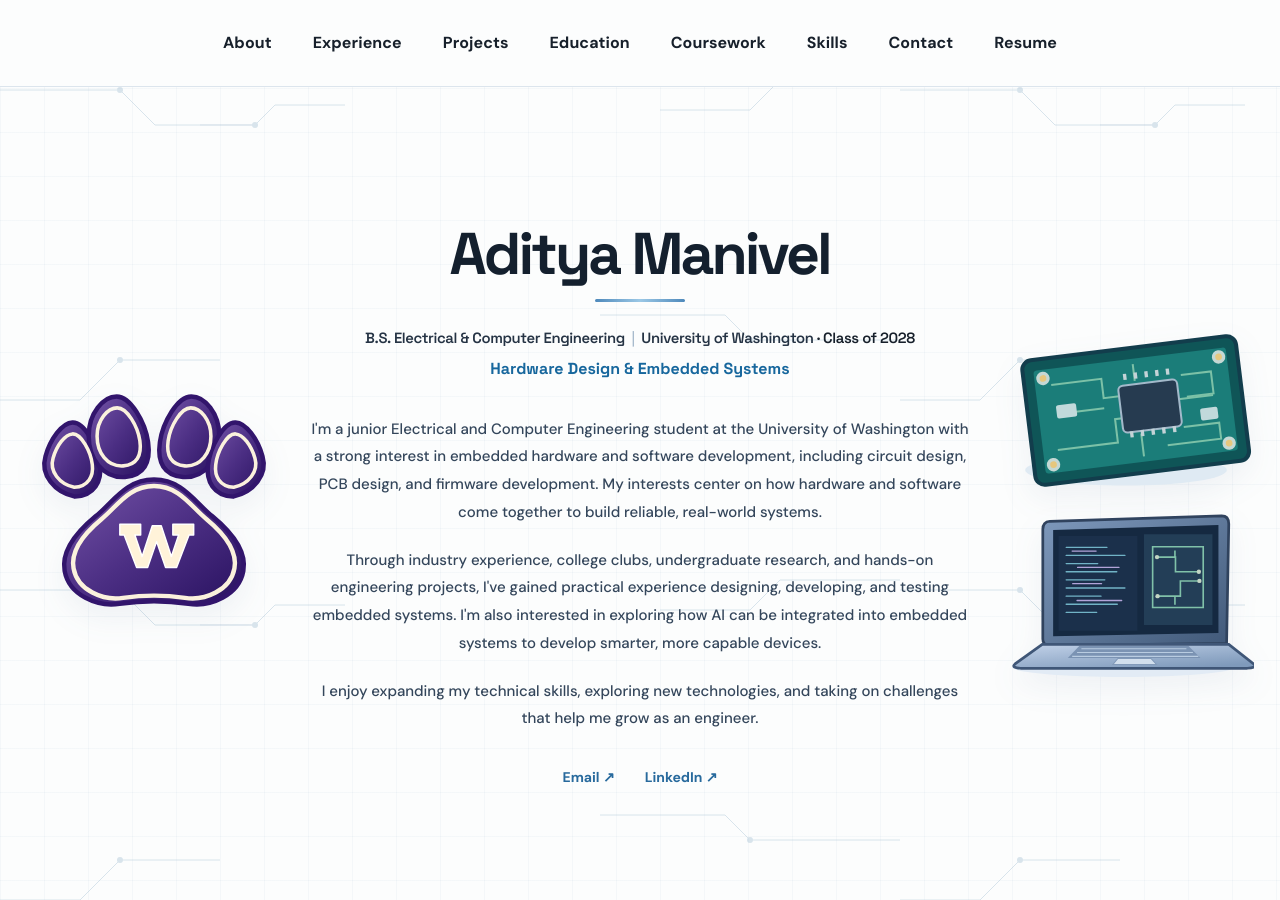
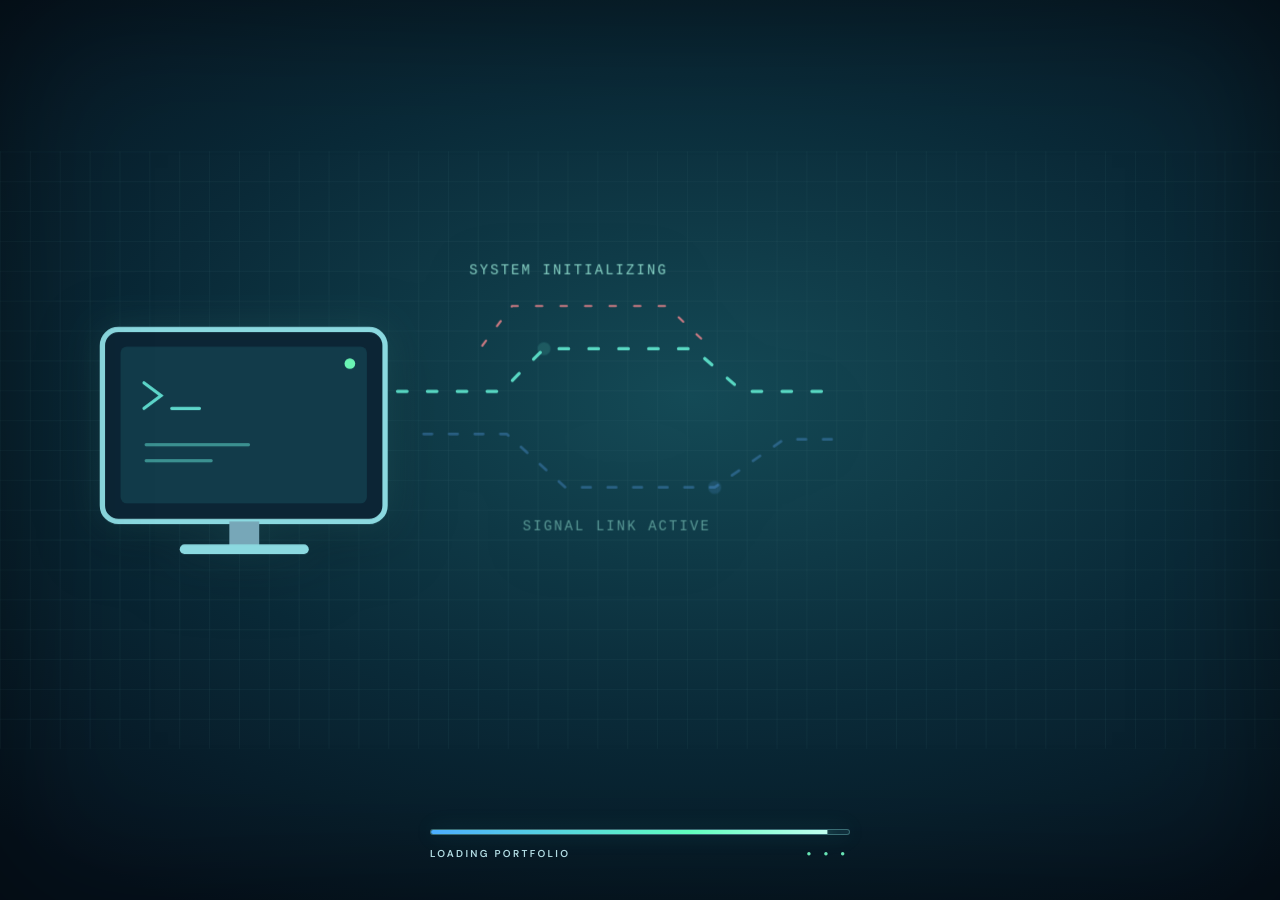
Before and after one commit to AdityaManivel/AdityaManivel.github.io, a Jekyll site: the page index.html, which Jekyll copies as it is, in a window 1280 px wide and 900 px high. Built offline with Jekyll 4.4.1, drawn with Linux system fonts in a browser that asks for light colours.

Commit message:
Fix intro JavaScript syntax so rover drive-off plays on refresh

```diff
--- a/index.html
+++ b/index.html
@@ -10,7 +10,7 @@
   <link rel="preconnect" href="https://fonts.googleapis.com">
   <link rel="preconnect" href="https://fonts.gstatic.com" crossorigin>
   <link href="https://fonts.googleapis.com/css2?family=DM+Sans:wght@400;500;600;700&family=Space+Grotesk:wght@400;500;600;700&display=swap" rel="stylesheet">
-  <link rel="stylesheet" href="styles.css?v=cinematic-polish-20261029" />
+  <link rel="stylesheet" href="styles.css?v=boot-fix-20261029b" />
 <style id="workflow-critical-css">
 #spacelabs-workflow .spacelabs-workflow-tabs{display:grid!important;grid-template-columns:1fr 1fr;gap:6px;padding:6px;margin:0 0 18px;background:#eef4fa;border:1px solid #d8e3ef;border-radius:14px;max-width:620px}
 #spacelabs-workflow .spacelabs-workflow-tab{appearance:none!important;background:transparent!important;border:0!important;border-radius:10px!important;padding:13px 16px!important;color:#55718d!important;font:700 14px/1.3 'DM Sans',sans-serif!important;cursor:pointer!important}
@@ -322,7 +322,8 @@
   if(!el)return;
   var reduce=window.matchMedia&&window.matchMedia('(prefers-reduced-motion: reduce)').matches;
   // Play on every page load, including refresh. Respect reduced-motion settings.
-  if(reduce){el.remove();return}\n  document.documentElement.classList.add("am-boot-locked");
+  if(reduce){el.remove();return}
+  document.documentElement.classList.add("am-boot-locked");
   el.classList.add('am-boot-play');
   window.setTimeout(function(){el.classList.add('am-boot-exit')},5650);
   window.setTimeout(function(){el.remove();document.documentElement.classList.remove("am-boot-locked")},6400);
```
